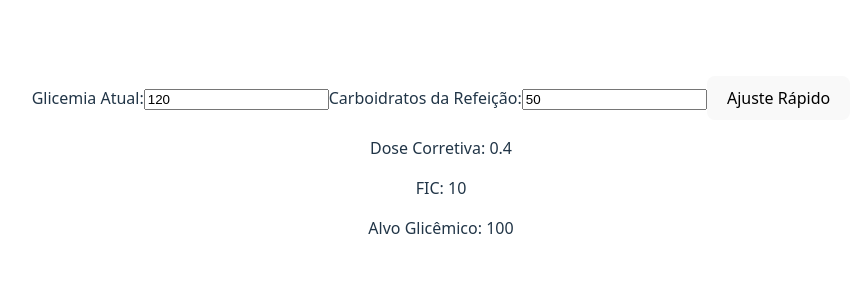
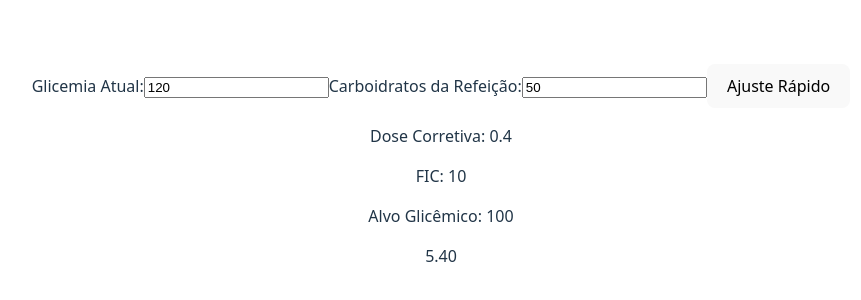
Before and after one commit to Lucas-Faleiro/glycemia-control, a React (Vite) app: page / in a window 1280 px wide. Shown: the part 234-534 px from the top of the page, without its empty margins (199-1060 px from the left). Built offline with nearby package versions, Linux system fonts and the light colour scheme.

Commit message:
Terminando Exercício 6

```diff
--- a/src/App.jsx
+++ b/src/App.jsx
@@ -1,17 +1,16 @@
 import { useState } from 'react'
 import './App.css'
-import PainelGlicemico from './components/PainelGlicemico'
+import PainelGlicemico from './pages/PainelGlicemico'
 import FatorProvider from './provider/FatorProvider'
 import ExibirFatores from './components/ExibirFatores'
 
 function App() {
-  const [count, setCount] = useState(0)
+
 
   return (
     <div>
       <FatorProvider>
         <PainelGlicemico />
-        <ExibirFatores />
       </FatorProvider>
     </div>
   )
--- /dev/null
+++ b/src/components/DoseTotalCard.jsx
@@ -0,0 +1,17 @@
+import { useContext, useMemo } from "react";
+import FatorContext from "../context/FatorContext";
+
+const DoseTotalCard = ({carbsRefeicao, doseCorretiva}) => {
+    const {controleGlicemico} = useContext(FatorContext);
+    const doseTotal = useMemo(() => {
+        const fic = controleGlicemico.fic;
+        const doseRefeicao = carbsRefeicao / fic;
+        return (doseRefeicao + doseCorretiva).toFixed(2);
+    }, [carbsRefeicao, doseCorretiva, controleGlicemico.fic]);
+
+    return (
+        <div>{doseTotal}</div>
+    )
+}
+
+export default DoseTotalCard;
--- a/src/components/PainelGlicemico.jsx
+++ b/src/pages/PainelGlicemico.jsx
@@ -1,5 +1,7 @@
 import {  useContext, useEffect, useMemo, useState } from "react"
 import FatorContext from "../context/FatorContext";
+import ExibirFatores from "../components/ExibirFatores";
+import DoseTotalCard from "../components/DoseTotalCard";
 
 
 const PainelGlicemico = () => {
@@ -38,6 +40,8 @@ const PainelGlicemico = () => {
             <input type="number" name="meal-carbs" id="meal-carbs" min={0} value={carbsRefeicao} onChange={(e) => setCarbsRefeicao(e.currentTarget.value)} />
             <button onClick={handleAjusteRapido}>Ajuste Rápido</button>
             <p>Dose Corretiva: {doseCorretiva}</p>
+            <ExibirFatores />
+            <DoseTotalCard carbsRefeicao={carbsRefeicao} doseCorretiva={doseCorretiva} />
         </div>
     )
 }
```
